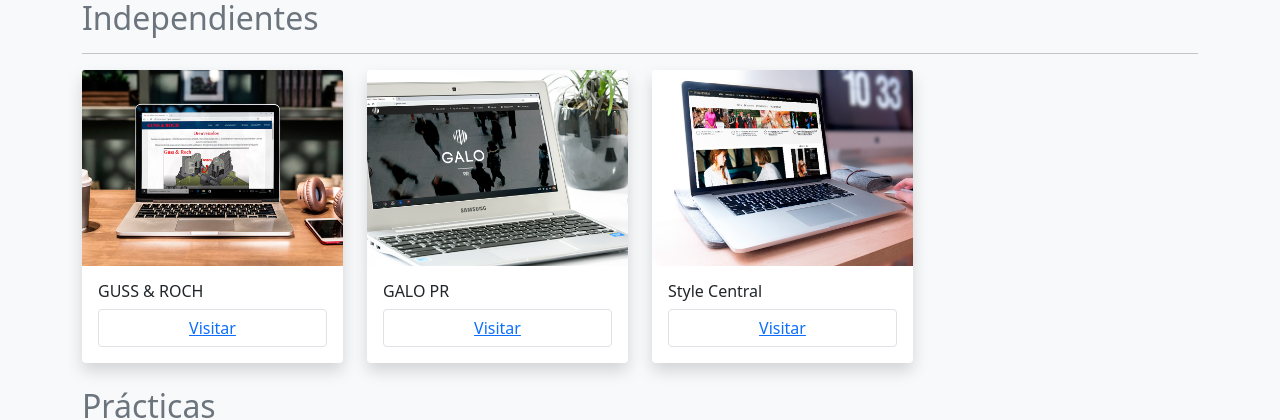
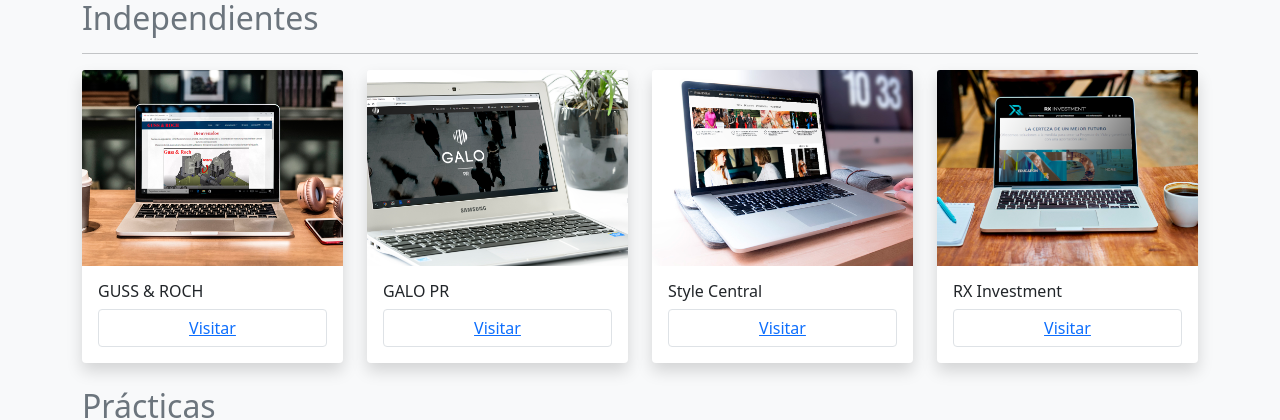
Before and after one commit to dgerardo1/ng-curriculum, an Angular app: page /portfolio in a window 1280 px wide. Shown: the part 161-581 px from the top of the page. Built offline with nearby package versions, Linux system fonts and the light colour scheme; no server answers.

Commit message:
Agrega sitio RX Investment a arreglo en portafolio

```diff
--- a/src/app/pages/portfolio/portfolio.component.ts
+++ b/src/app/pages/portfolio/portfolio.component.ts
@@ -29,6 +29,11 @@
       img: 'luxury-style-central.jpg',
       link: 'https://luxurystylecentral.com/',
     },
+    {
+      title: 'RX Investment',
+      img: 'rx-investment.jpg',
+      link: 'https://rxinvestment.mx/',
+    },
   ]
 
   constructor( private netlifyService: NetlifyService ){
```
Also changed, not shown: src/assets/rx-investment.jpg (added).
